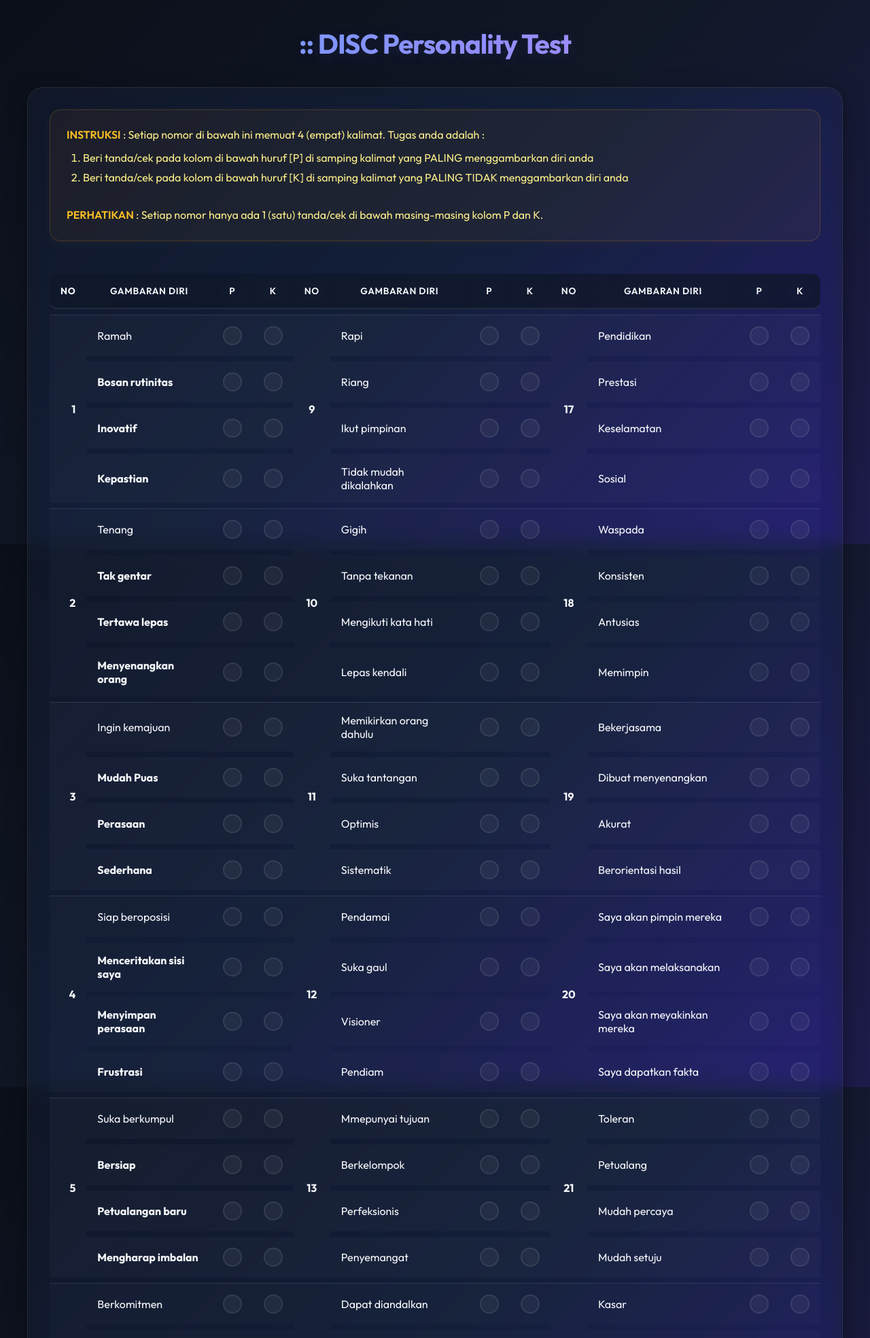
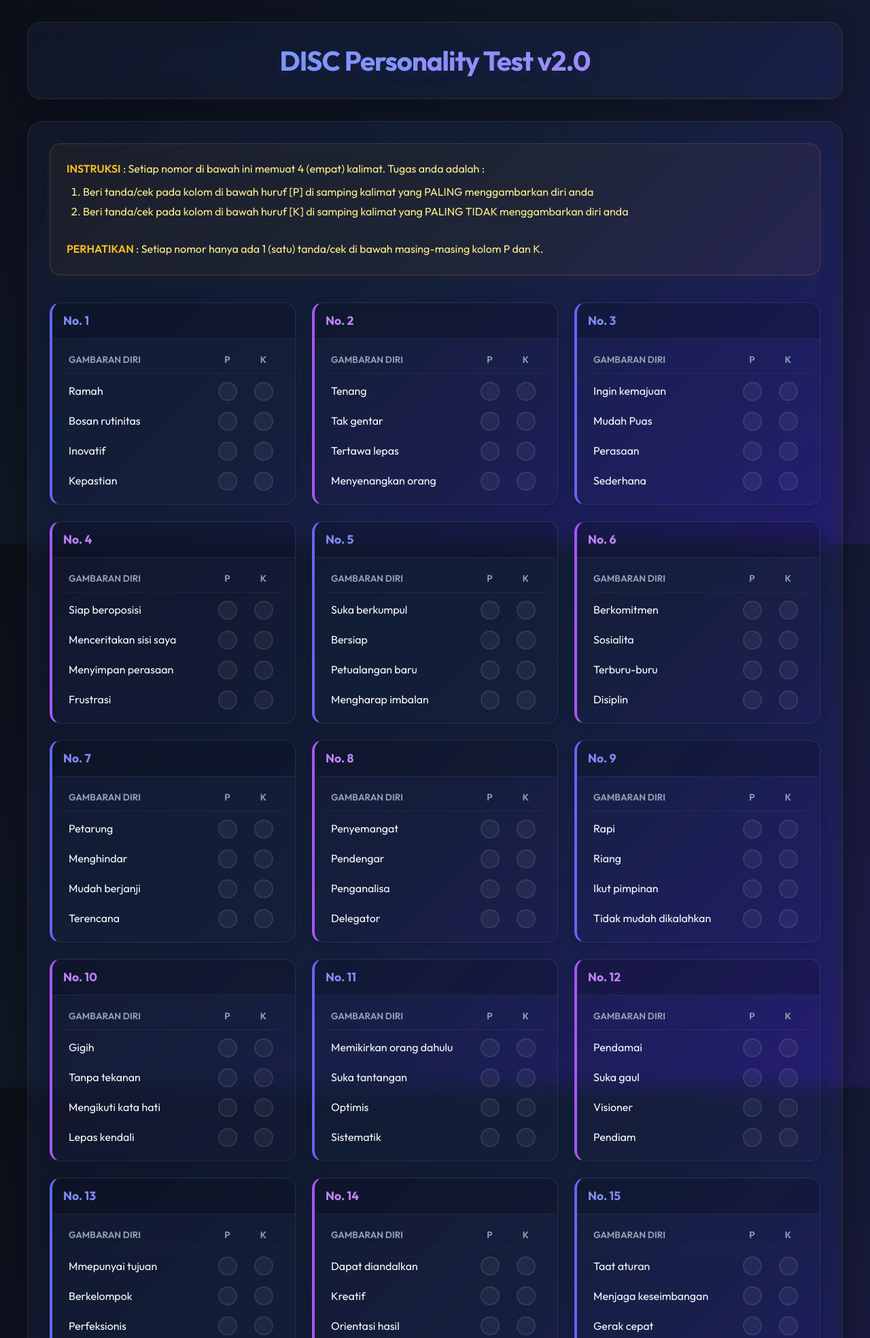
Before and after one commit to cahyadsn/disc_id, a PHP site: page / in a window 1280 px wide. Shown: the top 1969 px of the page at 68% size. Run offline with PHP 8.4, Linux system fonts and the light colour scheme; data comes from the database, SQL or seed files in the repository.

Commit message:
✨ Update 2607281250
update 2607281250

```diff
--- a/css/disc.css
+++ b/css/disc.css
@@ -41,6 +41,13 @@ header, footer {
 
 header {
   margin-bottom: 2rem;
+  padding: 1.5rem 2rem;
+  background: var(--glass-bg);
+  backdrop-filter: blur(16px) saturate(180%);
+  -webkit-backdrop-filter: blur(16px) saturate(180%);
+  border: 1px solid var(--glass-border);
+  border-radius: 20px;
+  box-shadow: 0 8px 32px 0 rgba(0, 0, 0, 0.3);
 }
 
 header h1 {
@@ -147,21 +154,111 @@ thead th:last-child {
   border-bottom-right-radius: 12px;
 }
 
-tbody tr {
-  background: rgba(255, 255, 255, 0.015);
-  transition: background 0.2s ease, transform 0.2s ease;
+/* Questionnaire Grid & Cards */
+.question-grid {
+  display: grid;
+  grid-template-columns: 1fr;
+  gap: 1.5rem;
+  margin-top: 1.5rem;
 }
 
-tbody tr:hover {
+@media (min-width: 768px) {
+  .question-grid {
+    grid-template-columns: repeat(2, 1fr);
+  }
+}
+
+@media (min-width: 1200px) {
+  .question-grid {
+    grid-template-columns: repeat(3, 1fr);
+  }
+}
+
+.question-card {
+  background: var(--glass-bg);
+  border: 1px solid var(--glass-border);
+  border-radius: 16px;
+  overflow: hidden;
+  box-shadow: 0 4px 15px rgba(0, 0, 0, 0.15);
+  transition: transform 0.2s ease, box-shadow 0.2s ease;
+}
+
+.question-card:hover {
+  transform: translateY(-2px);
+  box-shadow: 0 8px 25px rgba(0, 0, 0, 0.25);
+  border-color: rgba(255, 255, 255, 0.12);
+}
+
+.question-card.q-odd {
+  background: rgba(99, 102, 241, 0.02);
+  border-left: 4px solid var(--accent-color);
+}
+
+.question-card.q-even {
+  background: rgba(168, 85, 247, 0.02);
+  border-left: 4px solid var(--accent-light);
+}
+
+.question-header {
+  padding: 0.75rem 1rem;
+  font-weight: 700;
+  font-size: 1.1rem;
+  border-bottom: 1px solid var(--glass-border);
+  background: rgba(0, 0, 0, 0.2);
+  color: var(--text-primary);
+}
+
+.question-card.q-odd .question-header {
+  color: #818cf8;
+}
+
+.question-card.q-even .question-header {
+  color: #c084fc;
+}
+
+.question-body {
+  padding: 0.75rem;
+}
+
+.question-row {
+  display: grid;
+  grid-template-columns: 1fr 45px 45px;
+  align-items: center;
+  gap: 0.5rem;
+  padding: 0.5rem 0.75rem;
+  border-radius: 8px;
+  transition: background 0.2s ease;
+}
+
+.question-row:not(.header-row):hover {
   background: rgba(255, 255, 255, 0.04);
 }
 
-tbody tr.dark {
-  background: rgba(255, 255, 255, 0.025);
+.header-row {
+  font-weight: 600;
+  font-size: 0.85rem;
+  text-transform: uppercase;
+  color: var(--text-secondary);
+  border-bottom: 1px solid rgba(255, 255, 255, 0.05);
+  margin-bottom: 0.25rem;
+  padding-bottom: 0.5rem;
 }
 
-tbody tr.dark:hover {
-  background: rgba(255, 255, 255, 0.05);
+.col-term {
+  text-align: left;
+}
+
+.col-radio {
+  display: flex;
+  justify-content: center;
+  align-items: center;
+}
+
+.submit-container {
+  display: flex;
+  justify-content: center;
+  margin-top: 3rem;
+  padding: 1rem 0;
 }
 
 td, th {
--- /dev/null
+++ b/inc/config.php
@@ -0,0 +1,69 @@
+<?php
+/*
+BISMILLAAHIRRAHMAANIRRAHIIM - In the Name of Allah, Most Gracious, Most Merciful
+================================================================================
+FILENAME     : inc/config.php
+DESC         :
+AUTHOR       : CAHYA DSN
+CREATED DATE : 2016-01-13
+UPDATED DATE : 2026-07-28 12:11:34
+DEMO SITE    : https://psycho.cahyadsn.com/disc_id
+SOURCE CODE  : https://github.com/cahyadsn/disc_id
+================================================================================
+MIT License
+
+Permission is hereby granted, free of charge, to any person obtaining a copy
+of this software and associated documentation files (the "Software"), to deal
+in the Software without restriction, including without limitation the rights
+to use, copy, modify, merge, publish, distribute, sublicense, and/or sell
+copies of the Software, and to permit persons to whom the Software is
+furnished to do so, subject to the following conditions:
+
+The above copyright notice and this permission notice shall be included in all
+copies or substantial portions of the Software.
+
+THE SOFTWARE IS PROVIDED "AS IS", WITHOUT WARRANTY OF ANY KIND, EXPRESS OR
+IMPLIED, INCLUDING BUT NOT LIMITED TO THE WARRANTIES OF MERCHANTABILITY,
+FITNESS FOR A PARTICULAR PURPOSE AND NONINFRINGEMENT. IN NO EVENT SHALL THE
+AUTHORS OR COPYRIGHT HOLDERS BE LIABLE FOR ANY CLAIM, DAMAGES OR OTHER
+LIABILITY, WHETHER IN AN ACTION OF CONTRACT, TORT OR OTHERWISE, ARISING FROM,
+OUT OF OR IN CONNECTION WITH THE SOFTWARE OR THE USE OR OTHER DEALINGS IN THE
+SOFTWARE.
+
+copyright (c) 2026 by cahya dsn; cahyadsn@gmail.com
+================================================================================
+*/
+  // Load .env file if it exists
+  $envPath = __DIR__ . '/../.env';
+  if (file_exists($envPath)) {
+      $lines = file($envPath, FILE_IGNORE_NEW_LINES | FILE_SKIP_EMPTY_LINES);
+      foreach ($lines as $line) {
+          if (strpos(trim($line), '#') === 0) {
+              continue;
+          }
+          if (strpos($line, '=') !== false) {
+              list($name, $value) = explode('=', $line, 2);
+              $name = trim($name);
+              $value = trim($value);
+              if (preg_match('/^"(.*)"$/', $value, $matches) || preg_match("/^'(.*)'$/", $value, $matches)) {
+                  $value = $matches[1];
+              }
+              $_ENV[$name] = $value;
+              putenv("$name=$value");
+          }
+      }
+  }
+  //-- version
+  $version = getenv('VERSION') ?: '2.0';
+
+  //-- database configuration
+  $dbhost = getenv('DB_HOST') ?: 'localhost';
+  $dbuser = getenv('DB_USER') ?: 'root';
+  $dbpass = getenv('DB_PASS') !== false ? getenv('DB_PASS') : '';
+  $dbname = getenv('DB_NAME') ?: 'disc';
+
+  //-- database connection
+  $db = new mysqli($dbhost, $dbuser, $dbpass, $dbname);
+  if ($db->connect_error) {
+      die("Database connection failed: " . $db->connect_error);
+  }
--- a/inc/db.php
+++ /dev/null
@@ -1,8 +0,0 @@
-<?php
-  //-- database configuration
-  $dbhost='localhost';
-  $dbuser='root';
-  $dbpass='';
-  $dbname='disc';
-  //-- database connection
-  $db=new mysqli($dbhost,$dbuser,$dbpass,$dbname);
--- a/index.php
+++ b/index.php
@@ -1,13 +1,39 @@
 <?php
-/************************************
+/*
+BISMILLAAHIRRAHMAANIRRAHIIM - In the Name of Allah, Most Gracious, Most Merciful
+================================================================================
 FILENAME     : index.php
+DESC         :
 AUTHOR       : CAHYA DSN
 CREATED DATE : 2016-01-13
-UPDATED DATE : 2026-07-09 15:00:59
+UPDATED DATE : 2026-07-28 12:11:34
 DEMO SITE    : https://psycho.cahyadsn.com/disc_id
 SOURCE CODE  : https://github.com/cahyadsn/disc_id
-*************************************/
-include 'inc/db.php';
+================================================================================
+MIT License
+
+Permission is hereby granted, free of charge, to any person obtaining a copy
+of this software and associated documentation files (the "Software"), to deal
+in the Software without restriction, including without limitation the rights
+to use, copy, modify, merge, publish, distribute, sublicense, and/or sell
+copies of the Software, and to permit persons to whom the Software is
+furnished to do so, subject to the following conditions:
+
+The above copyright notice and this permission notice shall be included in all
+copies or substantial portions of the Software.
+
+THE SOFTWARE IS PROVIDED "AS IS", WITHOUT WARRANTY OF ANY KIND, EXPRESS OR
+IMPLIED, INCLUDING BUT NOT LIMITED TO THE WARRANTIES OF MERCHANTABILITY,
+FITNESS FOR A PARTICULAR PURPOSE AND NONINFRINGEMENT. IN NO EVENT SHALL THE
+AUTHORS OR COPYRIGHT HOLDERS BE LIABLE FOR ANY CLAIM, DAMAGES OR OTHER
+LIABILITY, WHETHER IN AN ACTION OF CONTRACT, TORT OR OTHERWISE, ARISING FROM,
+OUT OF OR IN CONNECTION WITH THE SOFTWARE OR THE USE OR OTHER DEALINGS IN THE
+SOFTWARE.
+
+copyright (c) 2024 by cahya dsn; cahyadsn@gmail.com
+================================================================================
+*/
+include 'inc/config.php';
 //-- query data from database
 $sql='SELECT * FROM tbl_personalities ORDER BY no ASC';
 $result=$db->query($sql);
@@ -30,7 +56,7 @@ foreach($x as $dt){
 <doctype html>
 <html>
   <head>
-    <title>DISC Personality Test</title>
+    <title>DISC Personality Test v<?php echo $version;?></title>
     <meta http-equiv="expires" content="<?php echo date('r');?>" />
     <meta http-equiv="pragma" content="no-cache" />
     <meta http-equiv="cache-control" content="no-cache" />
@@ -40,7 +66,7 @@ foreach($x as $dt){
     <link rel='stylesheet' href='css/disc.css?<?php echo md5(date('r'));?>' />
   </head>
   <body>
-    <header><h1>:: DISC Personality Test</h1></header>
+    <header><h1>DISC Personality Test v<?php echo $version;?></h1></header>
     <div id='container'>
     <div class='info-box'>
       <b>INSTRUKSI</b> : Setiap nomor di bawah ini memuat 4 (empat) kalimat. Tugas anda adalah : <br />
@@ -52,62 +78,44 @@ foreach($x as $dt){
       <b>PERHATIKAN</b> : Setiap nomor hanya ada 1 (satu) tanda/cek di bawah masing-masing kolom P dan K.<br />
     </div>
     <form method='post' action='result.php'>
-    <table>
-      <thead>
-        <tr>
-        <?php for($i=0;$i<3;++$i):?>
-          <th>No</th>
-          <th>Gambaran Diri</th>
-          <th>P</th>
-          <th>K</th>
-        <?php endfor;?>
-        </tr>
-      </thead>
-      <tbody>
+      <div class='question-grid'>
       <?php
-      for($i=0;$i<8;$i++){
-        echo "<tr".($i%2==0?" class='dark'":"").">";
-        for($j=0;$j<4;++$j){
-          for($n=0;$n<3;$n++){
-             if($j>0 && $n==0){
-               echo "<tr".($i%2==0?" class='dark'":"").">";
-             }elseif($j==0){
-               echo "<th rowspan='4'"
-                 .($j==0?" class='first'":"").">"
-                 .($i+$n*8+1)
-                 ."</th>";
-             }
-	    $no=$n*8+$i*4+$j+(24*$n);
-            $class = ($j==0?"first ":"") . "text-left";
-            echo "<td class='{$class}'>
-                  {$data[$no]->term}
-                  </td>
-                  <td".($j==0?" class='first'":"").">
-                <input type='radio'
-                       name='m[".($i+$n*8)."]'
-                     value='{$data[$no]->most}'
-                     required />"
-               ."</td>
-                  <td".($j==0?" class='first'":"").">
-                  <input type='radio'
-                         name='l[".($i+$n*8)."]'
-                         value='{$data[$no]->least}'
-                         required />"
-                 ."</td>";
+      for($q = 0; $q < 24; $q++) {
+        $qClass = (($q + 1) % 2 != 0) ? "q-odd" : "q-even";
+        ?>
+        <div class="question-card <?php echo $qClass; ?>">
+          <div class="question-header">No. <?php echo ($q + 1); ?></div>
+          <div class="question-body">
+            <div class="question-row header-row">
+              <div class="col-term">Gambaran Diri</div>
+              <div class="col-radio">P</div>
+              <div class="col-radio">K</div>
+            </div>
+            <?php
+            for($j = 0; $j < 4; $j++) {
+              $no = $q * 4 + $j;
+              ?>
+              <div class="question-row term-row">
+                <div class="col-term"><?php echo htmlspecialchars($data[$no]->term); ?></div>
+                <div class="col-radio">
+                  <input type="radio" name="m[<?php echo $q; ?>]" value="<?php echo htmlspecialchars($data[$no]->most); ?>" required />
+                </div>
+                <div class="col-radio">
+                  <input type="radio" name="l[<?php echo $q; ?>]" value="<?php echo htmlspecialchars($data[$no]->least); ?>" required />
+                </div>
+              </div>
+              <?php
             }
-          echo "</tr>";
-        }
+            ?>
+          </div>
+        </div>
+        <?php
       }
       ?>
-      </tbody>
-      <tfoot>
-        <tr>
-          <th colspan='12'>
-            <input type='submit' value='proses' class='btn'/>
-           </th>
-         </tr>
-      </tfoot>
-    </table>
+      </div>
+      <div class="submit-container">
+        <input type='submit' value='proses' class='btn'/>
+      </div>
     </form>
   </div>
   <footer>copyright &copy; 2016<?php echo (date('Y')>2016?'-'.date('Y'):'');?> by <a href='mailto:cahyadsn@gmail.com'>cahya dsn</a></footer>
```
Also changed, not shown: inc/formula.php (+34 -12 lines), result.php (+6 -6 lines), README.md, 2 other files.
